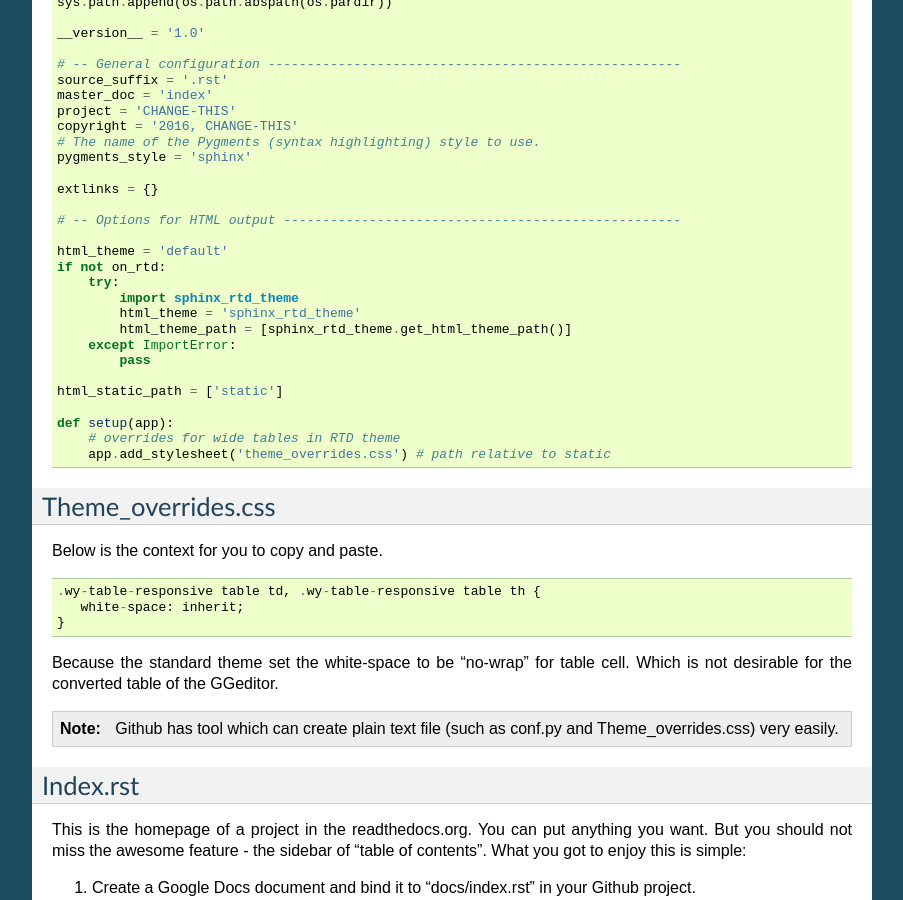
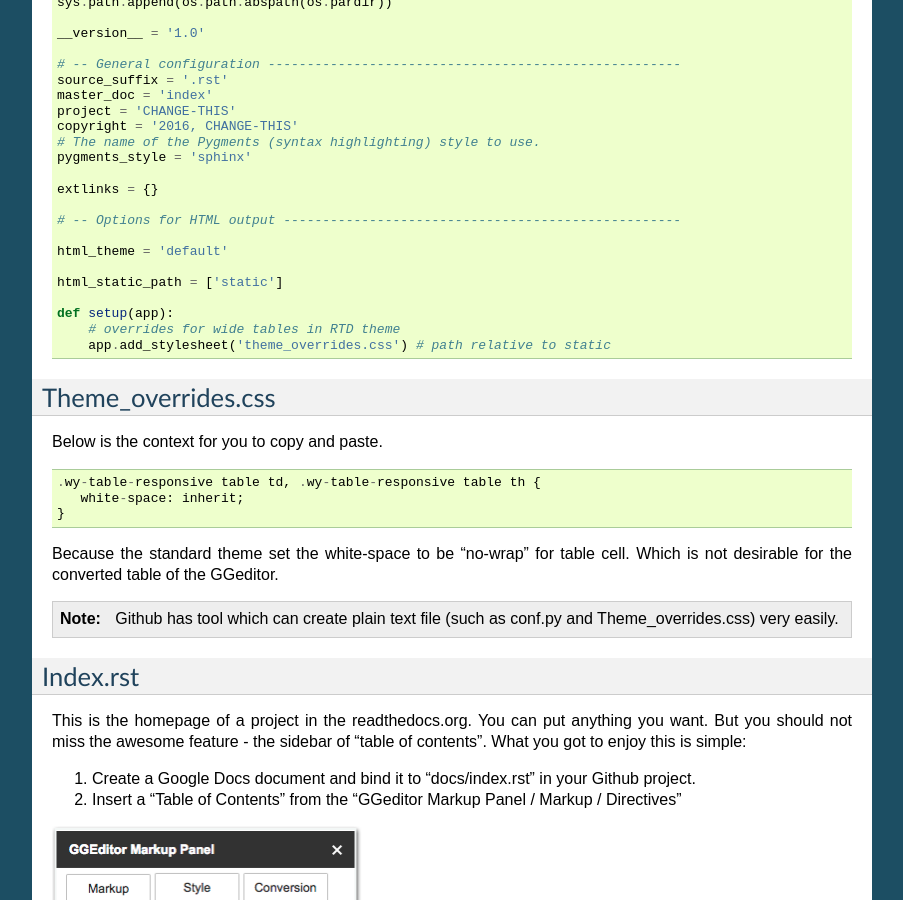
Before and after one commit to iapyeh/GGeditor, a Sphinx documentation site: the page built from docs/how2Readthedocs.rst, in a window 1280 px wide and 900 px high, scrolled down 500 px. Shown: the whole window, without its empty margins (198-1101 px from the left). Built offline with Sphinx 7.4.7, drawn with Linux system fonts in a browser that asks for light colours.

Commit message:
Google Docs reST Editor@2016-11-19 18:35:5

```diff
--- a/docs/how2Readthedocs.rst
+++ b/docs/how2Readthedocs.rst
@@ -19,7 +19,7 @@ conf.py
 
 Below is the context for you to copy and paste.
 
-.. code::
+.. code:: python
 
     # -*- coding: utf-8 -*-
 
@@ -45,13 +45,6 @@ Below is the context for you to copy and paste.
     # -- Options for HTML output ---------------------------------------------------
 
     html_theme = 'default'
-    if not on_rtd:
-        try:
-            import sphinx_rtd_theme
-            html_theme = 'sphinx_rtd_theme'
-            html_theme_path = [sphinx_rtd_theme.get_html_theme_path()]
-        except ImportError:
-            pass
 
     html_static_path = ['static']
 
```
